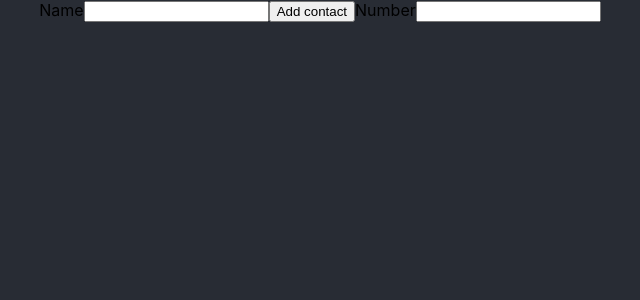
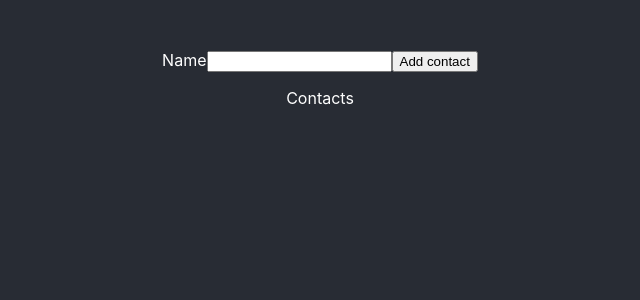
Before and after one commit to AndriyKikot/goit-react-hw-02-phonebook, a React (Create React App) app: page / in a window 1280 px wide. Shown: the top 300 px of the page, without its empty margins (320-960 px from the left). Built offline with nearby package versions, Linux system fonts and the light colour scheme.

Commit message:
added step 1

```diff
--- a/src/App.css
+++ b/src/App.css
@@ -1,3 +1,7 @@
 .App {
   text-align: center;
+  color: #fff;
+  display: flex;
+  justify-content: center;
+  padding-top: 50px;
 }
--- a/src/App.js
+++ b/src/App.js
@@ -1,7 +1,7 @@
 import './App.css';
 import { Component } from 'react';
 
-// import { v4 as uuidv4 } from 'uuid';
+import { v4 as uuidv4 } from 'uuid';
 
 class App extends Component {
   state = {
@@ -9,35 +9,87 @@ class App extends Component {
     name: '',
   };
 
-  handleNameChange = event => {
-    this.setState({ name: event.currentTarget.value });
+  addContact = name => {
+    const contact = {
+      id: uuidv4(),
+      name: name,
+    };
+
+    this.setState(prevState => ({
+      contacts: [contact, ...prevState.contacts],
+    }));
   };
 
-  handleSubmit = e => {
-    e.preventDefault();
-    console.log(this.state);
+  // handleChange = event => {
+  //   const { name, value } = event.currentTarget;
+
+  //   this.setState({ [name]: value, });
+  // };
+
+  handleChange = event => {
+    const { name, value } = event.currentTarget;
+
+    this.setState({ [name]: value });
+  };
+
+  handleSubmit = evt => {
+    evt.preventDefault();
+
+    this.addContact(this.state.name);
+
+    this.reset();
+  };
+
+  reset = () => {
+    this.setState({ name: '' });
+  };
+
+  // formSubmitHundler = data => {
+  //   console.log(data);
+  // }
+
+  deleteContact = contactId => {
+    this.setState(prevState => ({
+      contacts: prevState.contacts.filter(contact => contact.id !== contactId),
+    }));
   };
 
   render() {
+    // const { name } = this.state;
+
     return (
       <div className="App">
-        <form action="" onSubmit={this.handleSubmit}>
+        <form onSubmit={this.handleSubmit}>
           <label htmlFor="">
             Name
             <input
               type="text"
               value={this.state.name}
               name="name"
-              onChange={this.handleNameChange}
+              onChange={this.handleChange}
             />
           </label>
 
           <button type="submit">Add contact</button>
 
-          <label htmlFor="">
+          {/* <label htmlFor="">
             Number
-            <input type="text" />
-          </label>
+            <input
+              type="text"
+              name="number"
+              onChange={this.handleChange} />
+          </label> */}
+          <p>Contacts</p>
+          <ul>
+            {this.state.contacts.map(contact => (
+              <li key={contact.id}>
+                <p>{contact.name}</p>
+                <button onClick={() => this.deleteContact(contact.id)}>
+                  Delete
+                </button>
+              </li>
+            ))}
+          </ul>
         </form>
       </div>
     );
```
Also changed, not shown: 1 other file (tests, documents, lock files or other folders).
